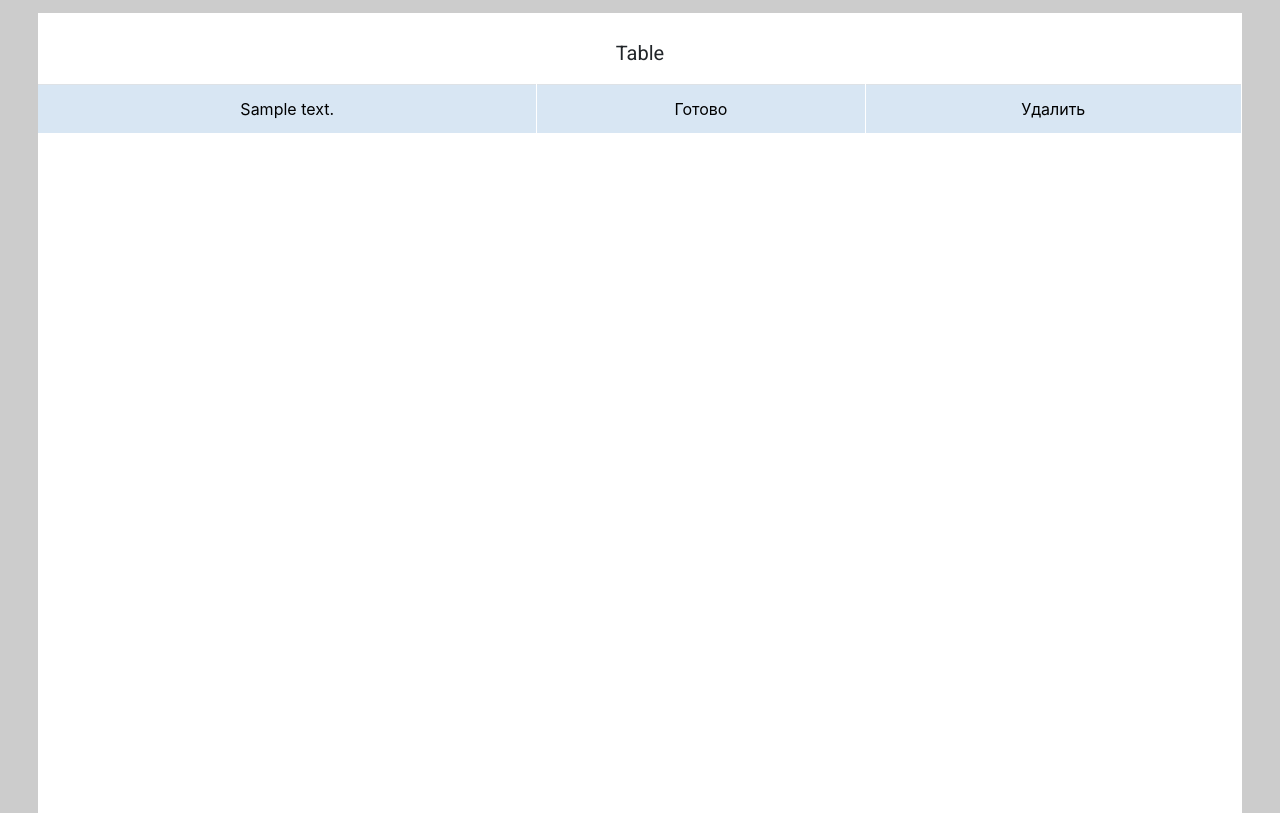
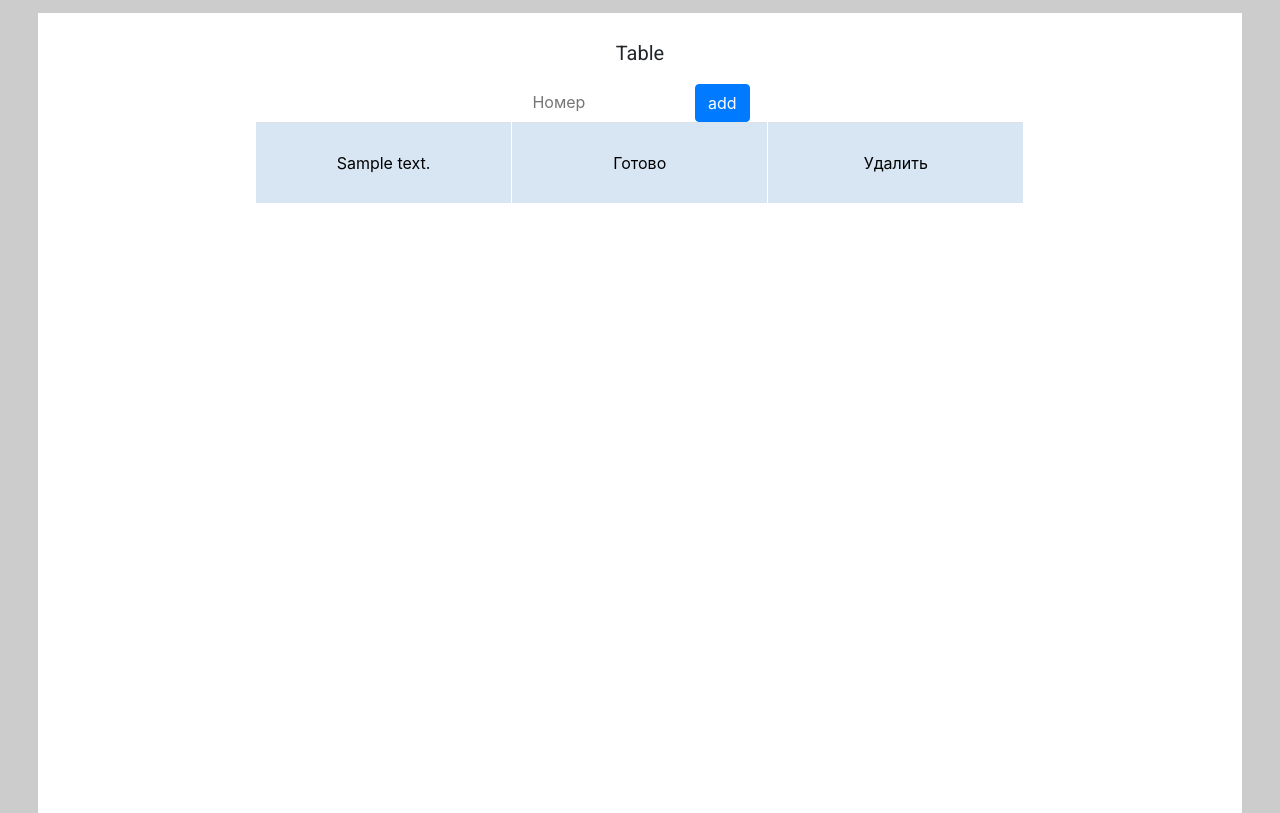
Before and after one commit to NAD777/site-ege, a Flask app: template templates/table.html in a window 1280 px wide. Run offline with Flask 2, Linux system fonts and the light colour scheme; the template is opened without the code that fills it: most values are stand-ins (such as "Sample title", 1, 10 or a date in 2020); some libraries are stand-ins or nearby versions.

Commit message:
Change table

```diff
--- a/app.py
+++ b/app.py
@@ -24,7 +24,7 @@ def done_task(name_task):
 @app.route('/add/<name_task>')
 def add_task(name_task):
     if add('data', name_task, 'data', 'done'):
-        return redirect('/')
+        return redirect('/table')
     else:
         return render_template('was.html', num=name_task)
 
--- a/static/style.css
+++ b/static/style.css
@@ -1,7 +1,4 @@
-* {
-    margin: 0;
-    padding: 0;
-}
+
 
 body {
     background-color: #CCCCCC;
@@ -17,13 +14,20 @@ body {
     padding-top: 2%
 }
 
-h1, h2, h3{
+h1, h2, h3 {
     font-family: 'Roboto', sans-serif;
 }
 
 p {
     font-family: 'Roboto', sans-serif;
     font-size: 20px;
+}
+
+.table {
+    margin: 0 auto;
+    height: auto;
+    width: auto;
+    text-align: center;
 }
 
 .a__table {
@@ -33,12 +37,12 @@ p {
     height: 5%;
 }
 
-a:hover {
+.a__table:hover {
     text-decoration: underline;
     cursor: pointer;
 }
 
-a:visited {
+.a__table:visited {
     text-decoration: none;
 }
 
@@ -52,4 +56,20 @@ th, td, tr {
 
 td {
     background: #D8E6F3;
+    width: 20vw;
 }
+
+tr {
+    line-height: 7vh;
+}
+
+.input {
+    margin: 0 auto;
+    height: auto;
+    width: 20vh;
+    border: 10px #D8E6F3;
+}
+
+.a__search {
+
+}
--- a/templates/table.html
+++ b/templates/table.html
@@ -2,6 +2,8 @@
 
 {% block content %}
     <p>Table</p>
+    <input class="input" id="textbox_id" type="text" placeholder="Номер">
+    <a class="btn btn-primary a__search" href='javascript: goToPage()'>add</a>
     <table class="table">
         {% for i in content %}
             <tr>
@@ -11,4 +13,13 @@
             </tr>
         {% endfor %}
     </table>
+    <script>
+        function goToPage() {
+            var url = document.getElementById('textbox_id').value;
+            console.log(typeof url);
+            if (url !== "") {
+                document.location.href = "/add/" + url;
+            }
+        }
+    </script>
 {% endblock %}
```
